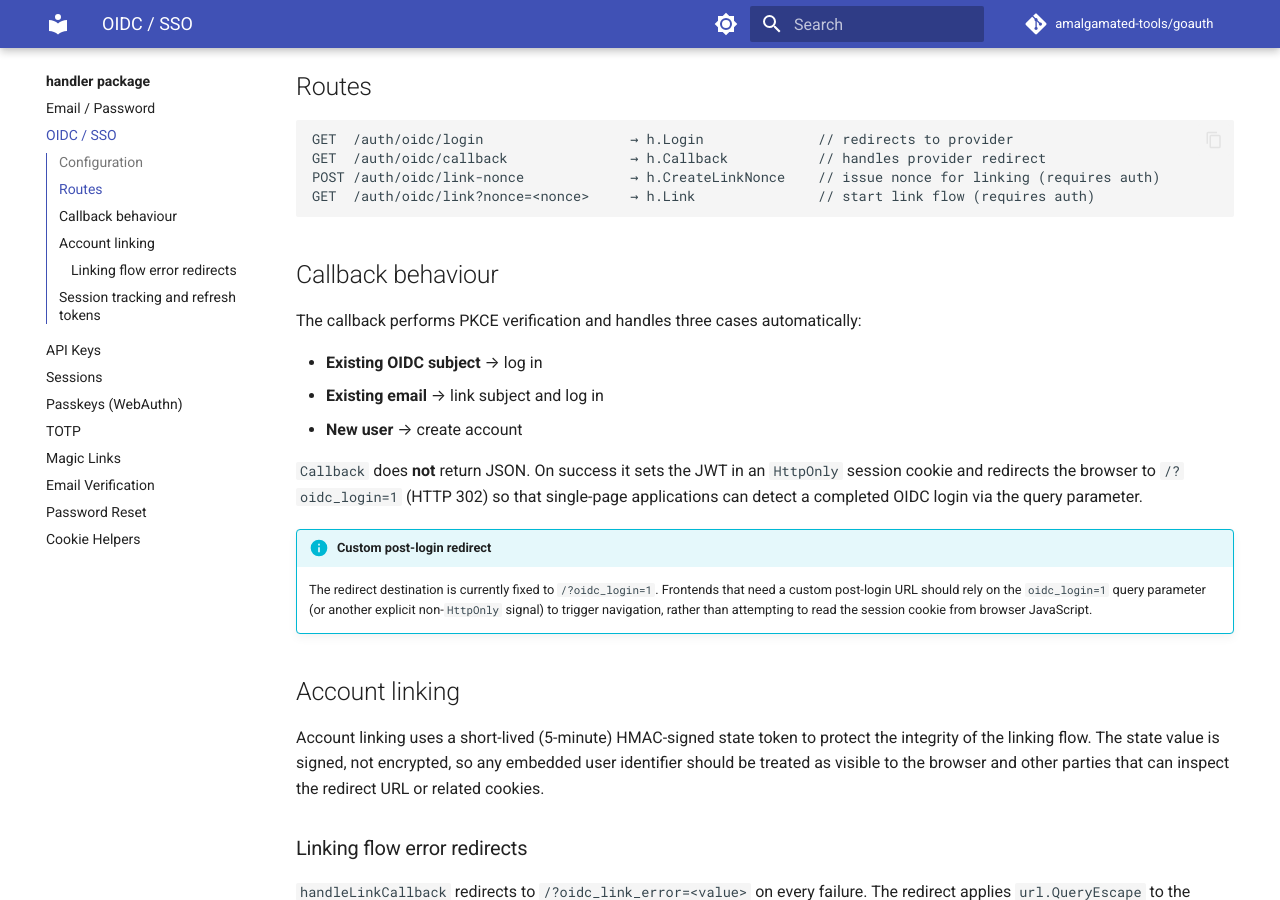
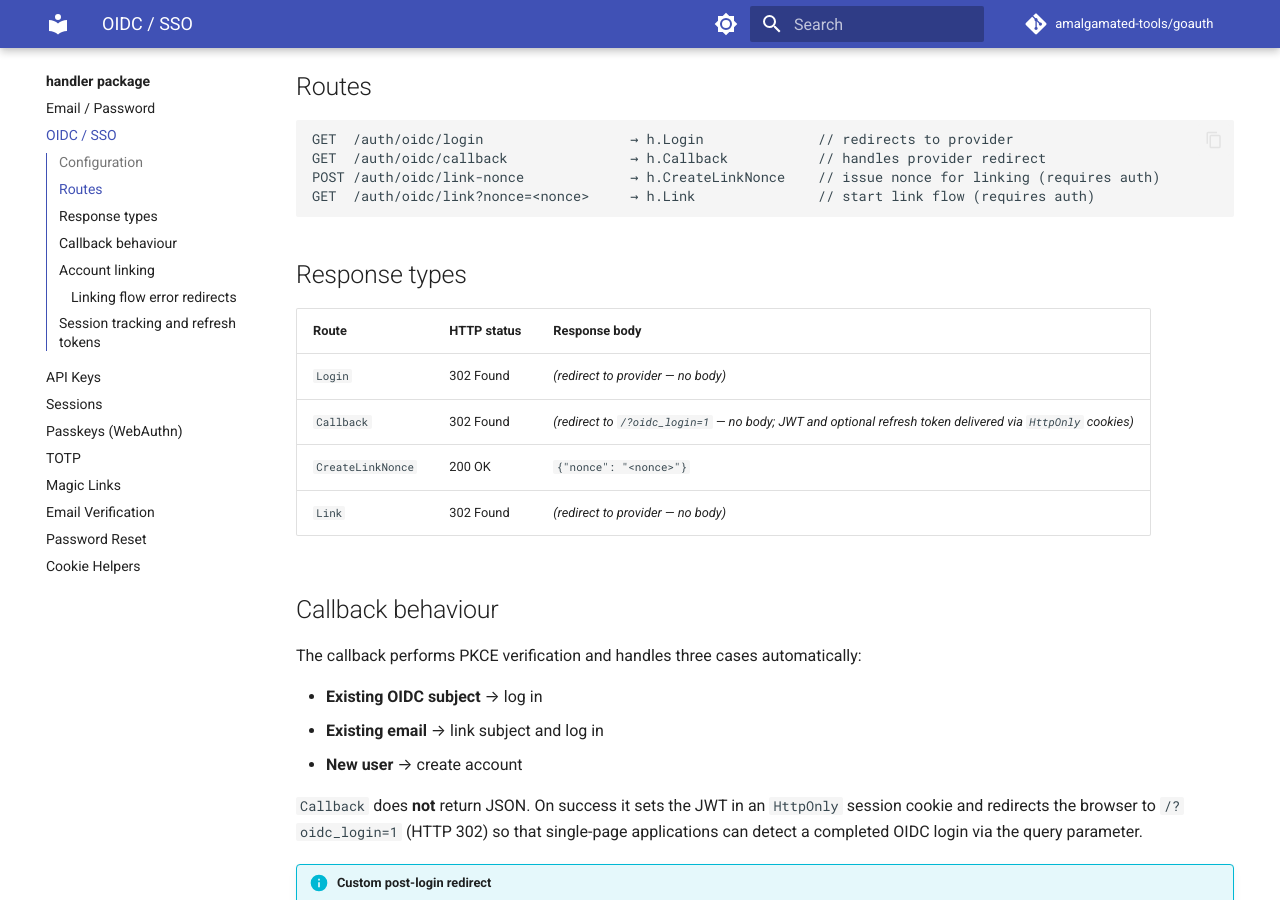
Before and after one commit to amalgamated-tools/goauth, an MkDocs documentation site: the page built from docs/handler/oidc.md, in a window 1280 px wide and 900 px high, scrolled down 708 px. Built offline with MkDocs 1.6.1 and Material for MkDocs 9.7.7, drawn with Linux system fonts in a browser that asks for light colours; comment, search, counter and statistics services are not loaded.

Commit message:
docs(handler): document success response bodies for all endpoints
Add missing response body documentation for endpoints that return JSON
messages, following the pattern already in place for auth.go Logout.

Changes:
- auth.md: show {"message": "password updated"} for ChangePassword
- email-verification.md: add Response types table with messages for
  SendVerification and VerifyEmail
- password-reset.md: add Response types table with messages for
  RequestReset and ResetPassword
- oidc.md: add Response types table clarifying redirect responses for
  Login/Callback/Link and {"nonce": "..."} body for CreateLinkNonce

These response shapes are produced by the messageBody and nonceBody
structs introduced in the previous commit (#137).

Co-authored-by: Copilot <223556219+Copilot@users.noreply.github.com>

````diff
--- a/docs/handler/oidc.md
+++ b/docs/handler/oidc.md
@@ -31,6 +31,15 @@ GET  /auth/oidc/callback               → h.Callback           // handles provi
 POST /auth/oidc/link-nonce             → h.CreateLinkNonce    // issue nonce for linking (requires auth)
 GET  /auth/oidc/link?nonce=<nonce>     → h.Link               // start link flow (requires auth)
 ```
+
+## Response types
+
+| Route | HTTP status | Response body |
+|---|---|---|
+| `Login` | 302 Found | *(redirect to provider — no body)* |
+| `Callback` | 302 Found | *(redirect to `/?oidc_login=1` — no body; JWT and optional refresh token delivered via `HttpOnly` cookies)* |
+| `CreateLinkNonce` | 200 OK | `{"nonce": "<nonce>"}` |
+| `Link` | 302 Found | *(redirect to provider — no body)* |
 
 ## Callback behaviour
 
````
Also changed, not shown: docs/handler/auth.md (+1 -1 lines), docs/handler/email-verification.md (+7 -0 lines), docs/handler/password-reset.md (+7 -0 lines).
